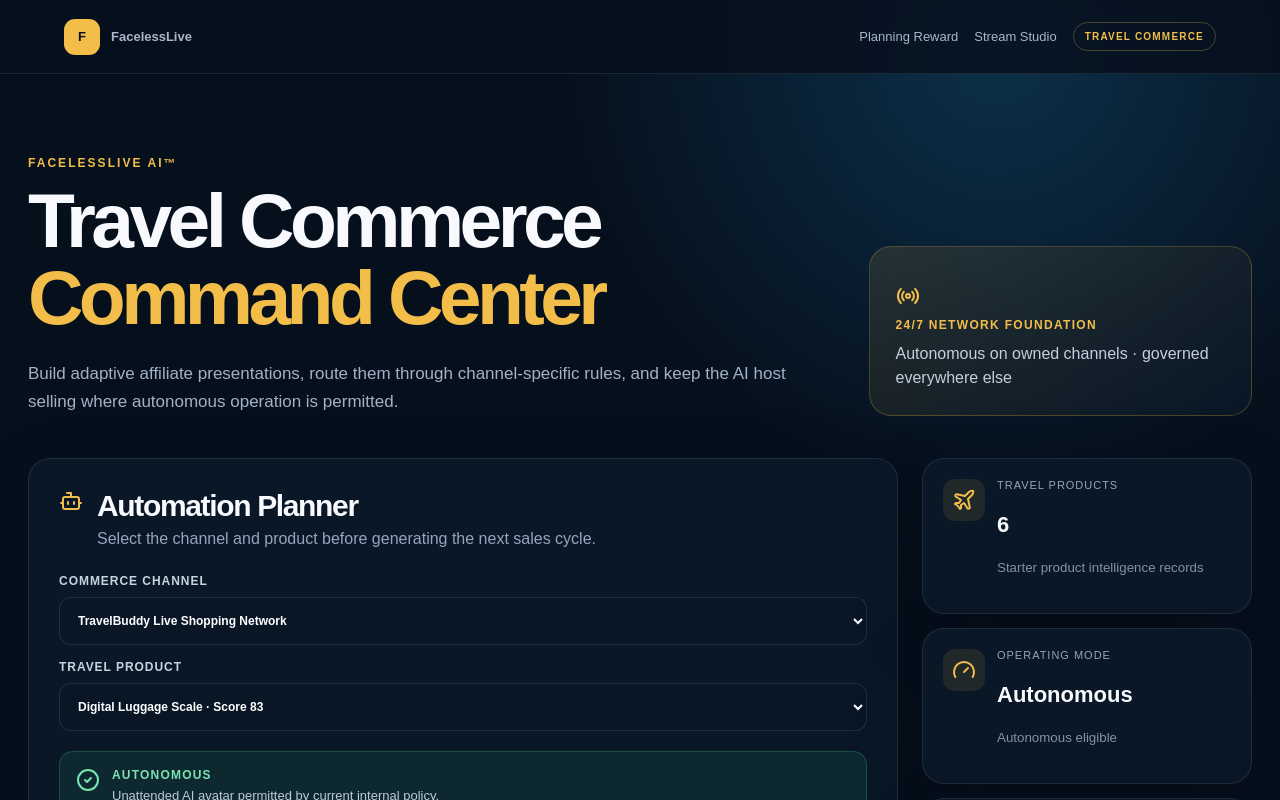
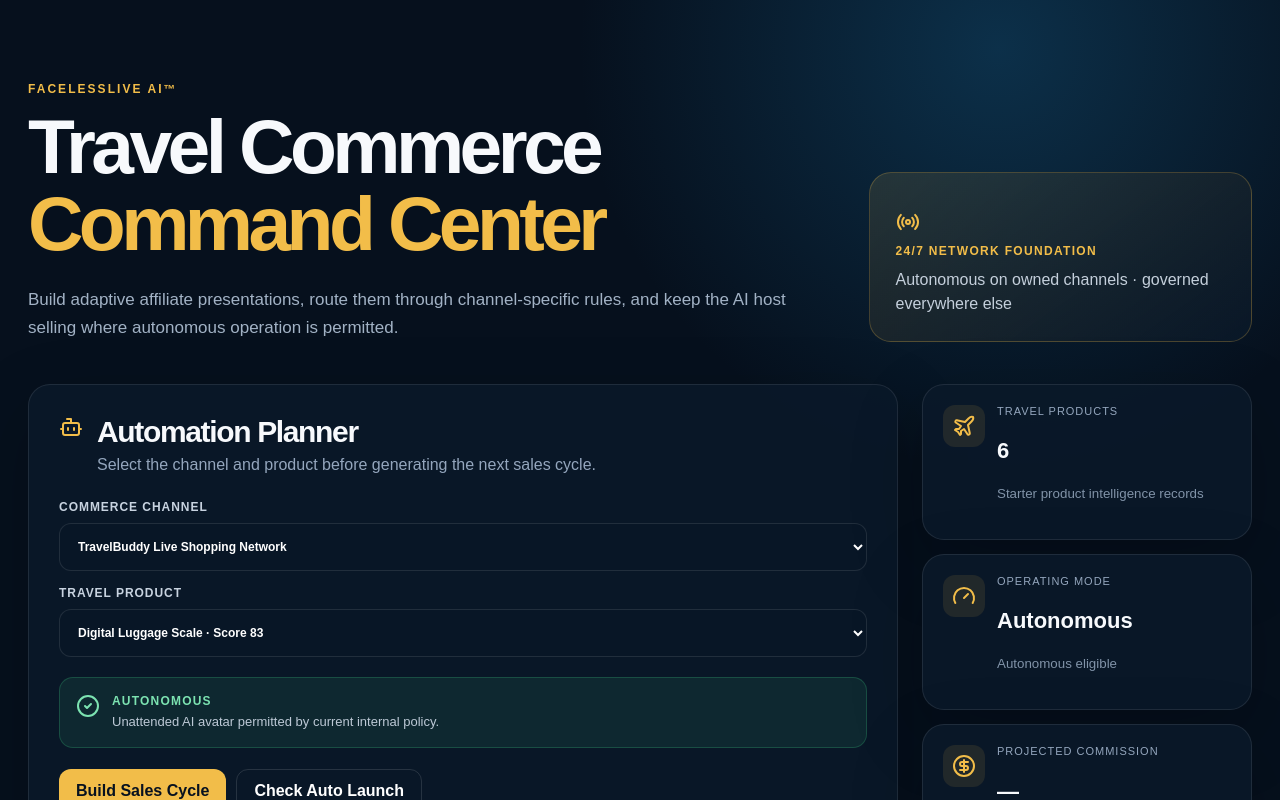
Before and after one commit to that2thisvacations/facelesslive, a Next.js app: page /commerce in a window 1280 px wide. Shown: the top 800 px of the page. Built offline with nearby package versions, Linux system fonts and the light colour scheme.

Commit message:
Connect app/commerce/page.tsx to unified FacelessLive shell

```diff
--- a/app/commerce/page.tsx
+++ b/app/commerce/page.tsx
@@ -41,11 +41,6 @@ export default function CommercePage() {
   }
 
   return <main className="commercePage">
-    <header className="commerceTopbar">
-      <a className="commerceBrand" href="/"><span>F</span>FacelessLive</a>
-      <div><a href="/vacation-planning">Planning Reward</a><a href="/">Stream Studio</a><b>TRAVEL COMMERCE</b></div>
-    </header>
-
     <section className="commerceHero">
       <div><p>FACELESSLIVE AI™</p><h1>Travel Commerce<br/><span>Command Center</span></h1><div className="commerceLead">Build adaptive affiliate presentations, route them through channel-specific rules, and keep the AI host selling where autonomous operation is permitted.</div></div>
       <div className="networkCard"><Radio/><strong>24/7 NETWORK FOUNDATION</strong><span>Autonomous on owned channels · governed everywhere else</span></div>
```
